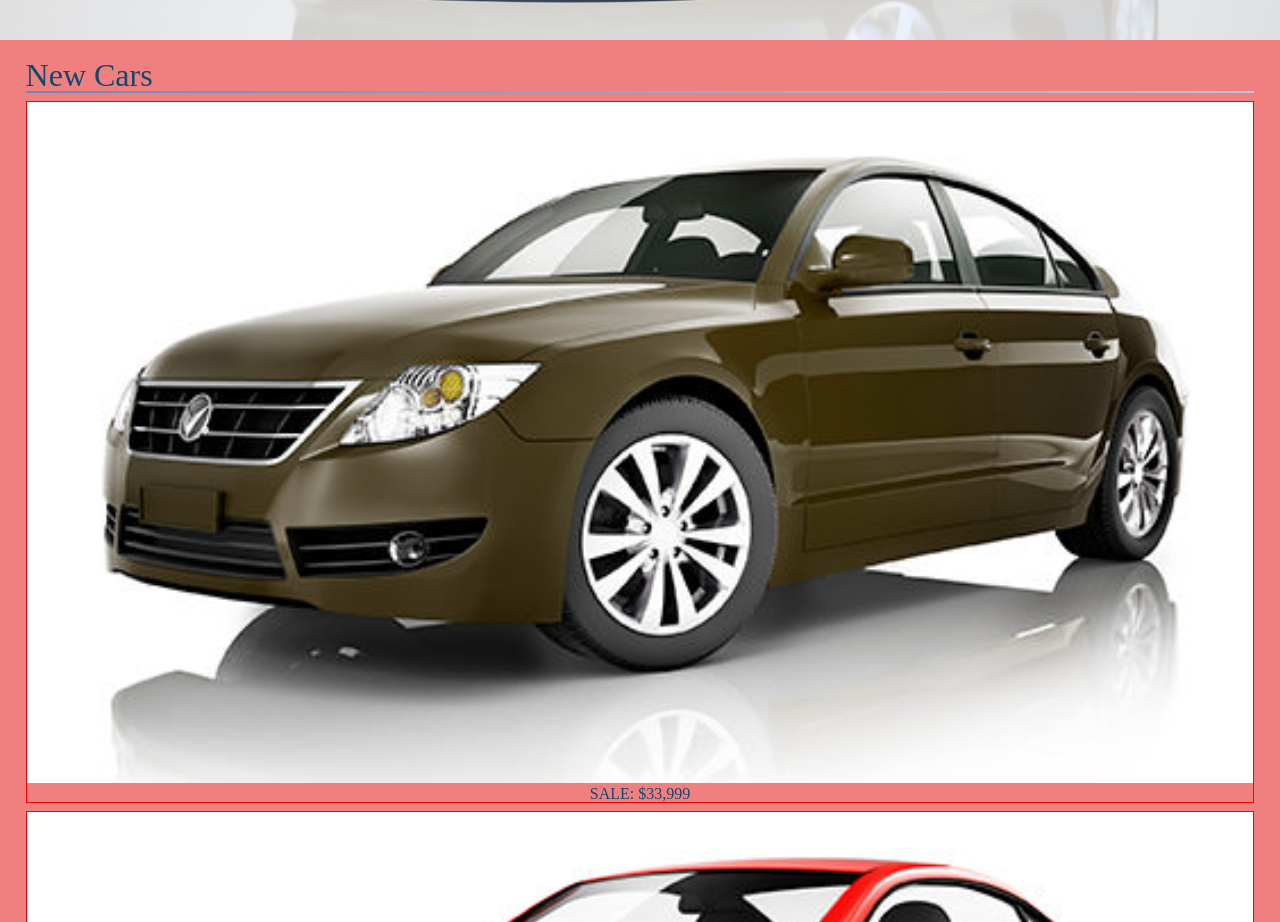
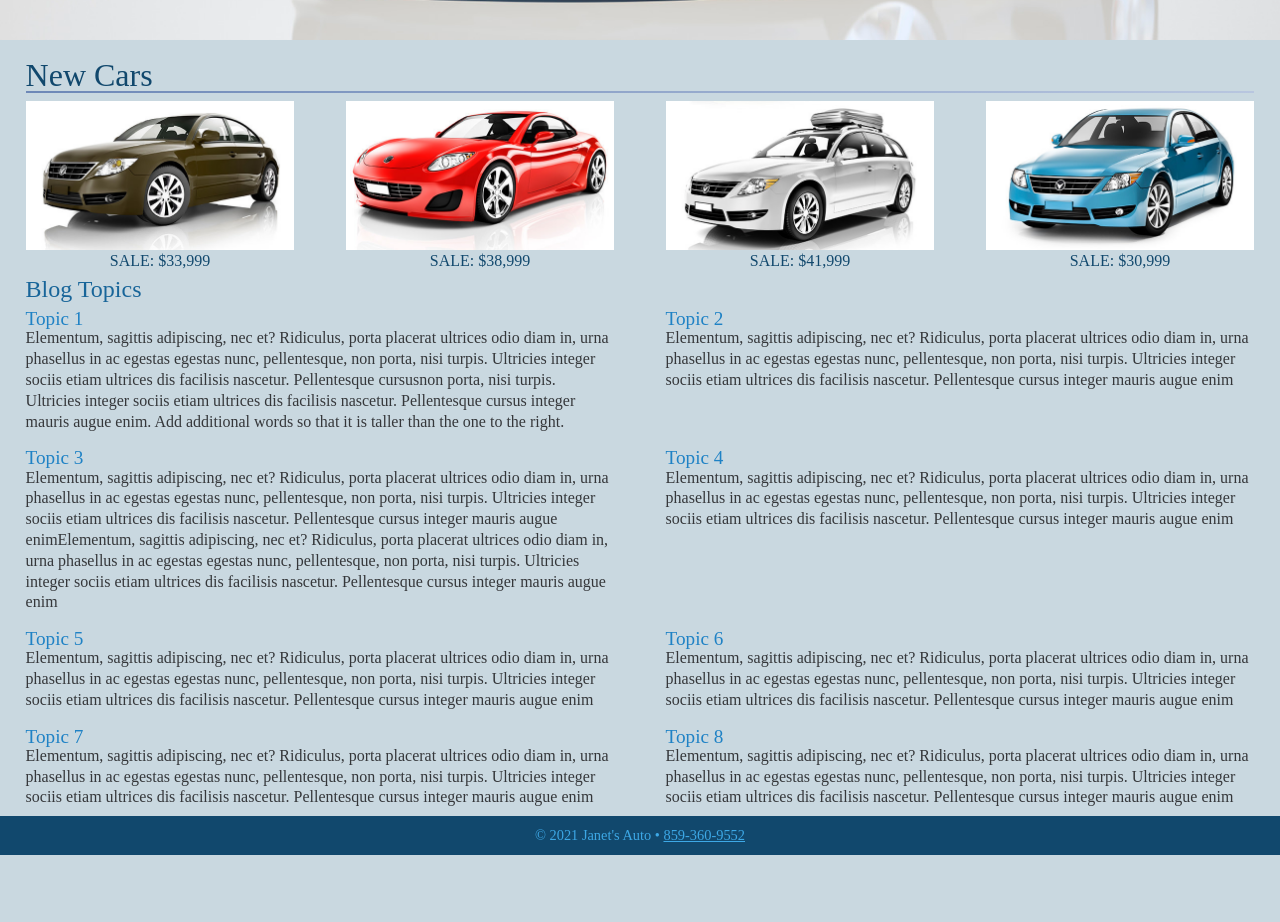
Before and after one commit to JanetWoods/FirstSass, an Angular app: page / in a window 1280 px wide. Shown: the part 410-1332 px from the top of the page. After the commit the page ends 1265 px from the top, so only its background shows below. Built offline with nearby package versions, Linux system fonts and the light colour scheme.

Commit message:
floating articles

```diff
--- a/src/app/app.component.html
+++ b/src/app/app.component.html
@@ -18,7 +18,7 @@
 
 
 <!-- PAGE CONTENT GOES HERE -->
-<main>
+<main class="clearfix">
   <figure class="banner">
     <img src="../assets/images/banner01.jpg" alt="banner of car">
   </figure>
@@ -45,6 +45,43 @@
     <img src="../assets/images/blue.jpg" alt="blue car">
     <figcaption>SALE: $30,999</figcaption>
   </figure>
+
+  <h2>Blog Topics</h2>
+  <div class="blog">
+		<article>
+			<h3>Topic 1</h3>
+			<p>Elementum, sagittis adipiscing, nec et? Ridiculus, porta placerat ultrices odio diam in, urna phasellus in ac egestas egestas nunc, pellentesque, non porta, nisi turpis. Ultricies integer sociis etiam ultrices dis facilisis nascetur. Pellentesque cursusnon porta, nisi turpis. Ultricies integer sociis etiam ultrices dis facilisis nascetur. Pellentesque cursus integer mauris augue enim. Add additional words so that it is taller than the one to the right.</p>
+		</article>
+   <article>
+			<h3>Topic 2</h3>
+			<p>Elementum, sagittis adipiscing, nec et? Ridiculus, porta placerat ultrices odio diam in, urna phasellus in ac egestas egestas nunc, pellentesque, non porta, nisi turpis. Ultricies integer sociis etiam ultrices dis facilisis nascetur. Pellentesque cursus integer mauris augue enim</p>
+		</article>
+   <article>
+			<h3>Topic 3</h3>
+			<p>Elementum, sagittis adipiscing, nec et? Ridiculus, porta placerat ultrices odio diam in, urna phasellus in ac egestas egestas nunc, pellentesque, non porta, nisi turpis. Ultricies integer sociis etiam ultrices dis facilisis nascetur. Pellentesque cursus integer mauris augue enimElementum, sagittis adipiscing, nec et? Ridiculus, porta placerat ultrices odio diam in, urna phasellus in ac egestas egestas nunc, pellentesque, non porta, nisi turpis. Ultricies integer sociis etiam ultrices dis facilisis nascetur. Pellentesque cursus integer mauris augue enim</p>
+		</article>
+   <article>
+			<h3>Topic 4</h3>
+			<p>Elementum, sagittis adipiscing, nec et? Ridiculus, porta placerat ultrices odio diam in, urna phasellus in ac egestas egestas nunc, pellentesque, non porta, nisi turpis. Ultricies integer sociis etiam ultrices dis facilisis nascetur. Pellentesque cursus integer mauris augue enim</p>
+		</article>
+   <article>
+			<h3>Topic 5</h3>
+			<p>Elementum, sagittis adipiscing, nec et? Ridiculus, porta placerat ultrices odio diam in, urna phasellus in ac egestas egestas nunc, pellentesque, non porta, nisi turpis. Ultricies integer sociis etiam ultrices dis facilisis nascetur. Pellentesque cursus integer mauris augue enim</p>
+		</article>
+   <article>
+			<h3>Topic 6</h3>
+			<p>Elementum, sagittis adipiscing, nec et? Ridiculus, porta placerat ultrices odio diam in, urna phasellus in ac egestas egestas nunc, pellentesque, non porta, nisi turpis. Ultricies integer sociis etiam ultrices dis facilisis nascetur. Pellentesque cursus integer mauris augue enim</p>
+		</article>
+   <article>
+			<h3>Topic 7</h3>
+			<p>Elementum, sagittis adipiscing, nec et? Ridiculus, porta placerat ultrices odio diam in, urna phasellus in ac egestas egestas nunc, pellentesque, non porta, nisi turpis. Ultricies integer sociis etiam ultrices dis facilisis nascetur. Pellentesque cursus integer mauris augue enim</p>
+		</article>
+   <article>
+			<h3>Topic 8</h3>
+			<p>Elementum, sagittis adipiscing, nec et? Ridiculus, porta placerat ultrices odio diam in, urna phasellus in ac egestas egestas nunc, pellentesque, non porta, nisi turpis. Ultricies integer sociis etiam ultrices dis facilisis nascetur. Pellentesque cursus integer mauris augue enim</p>
+		</article>
+		</div> <!-- end of blog -->
+
 </main>
 
 
--- a/src/app/scss/_large.scss
+++ b/src/app/scss/_large.scss
@@ -1,3 +1,22 @@
-body{
-    background-color: lightcoral;
+/* -------------NAVIGATION------------------*/
+
+nav{
+    ul{
+        margin-left:  $gutter;
+        border-left: 1px solid rgba(0,0,0,0.3);
+    }
+    ul li{
+        width:auto;
+    }
+    ul li:last-child{border-right: 1px solid rgba(0,0,0,0.3)};
+    ul li a {
+        padding: .5rem 1rem; // .5rem at the top and bottom, 1rem at the left and right.
+    }
 }
+
+/* -------------Main------------------*/
+main{
+    figure.photo {width: 25%-$gutterdbl;
+        float:left;
+}
+}
--- a/src/app/scss/_medium.scss
+++ b/src/app/scss/_medium.scss
@@ -1,3 +1,13 @@
-body{
-    background-color: rgb(233, 239, 240);
+
+main{
+    figure.photo {width: 50%-$gutterdbl;
+        float:left;
+    }
+    div.blog article{
+        float: left;
+        width: 50%-$gutterdbl;
+    }
+    div.blog article:nth-child(2n+1) {
+    clear:left;
+    }
 }
--- a/src/app/scss/_small-default.scss
+++ b/src/app/scss/_small-default.scss
@@ -49,6 +49,7 @@ nav {
     }
 
 }
+//Overall styling for the MAIN of the document
 main{
     figure.banner {width: 100%;}
     figure.banner img {width: 100%;}
@@ -58,9 +59,21 @@ main{
         margin: 1rem 0 0 $gutter;
         color: $primaryColor;
     }
+    h2{
+        font-size: 1.5rem;
+        margin: .75rem 0 0 $gutter;
+        color: lighten($primaryColor, 10%);
+    }
+    h3 {
+        font-size: 1.2rem;
+        color: lighten($primaryColor, 20%)
+    }
+    p {
+        line-height: 130%;
+        color: $fontColor;
+    }
 }
 
-//Overall styling for the MAIN of the document
 hr.fadeAway{
     background:linear-gradient(to right, rgb(109,136,183) 0%,rgb(184,198,223) 100%);
     height: 2px;
@@ -69,13 +82,16 @@ hr.fadeAway{
 }
 
 figure.photo {width: 100%-$gutterdbl;
-    margin: .5rem $gutter; border: red 1px solid;
+    margin: .5rem $gutter;
 }
 figure.photo img {width: 100%;}
 
 figure.photo figcaption{text-align: center; color: $primaryColor;}
 
-
+div.blog article {
+    margin: .5rem $gutter;
+    width: 100%-$gutterdbl;
+}
 
 
 
--- a/src/app/scss/variables.scss
+++ b/src/app/scss/variables.scss
@@ -3,7 +3,7 @@ $primaryColor: rgb(17, 72, 109);
 $secondaryColor: rgb(61, 168, 230);
 $thirdColor: rgb(201, 216, 224);
 
-$font-color: #35373a;
+$fontColor: #35373a;
 
 $defaultFont: "Lato", sans-serif;
 $normalWeight: 300;
```
